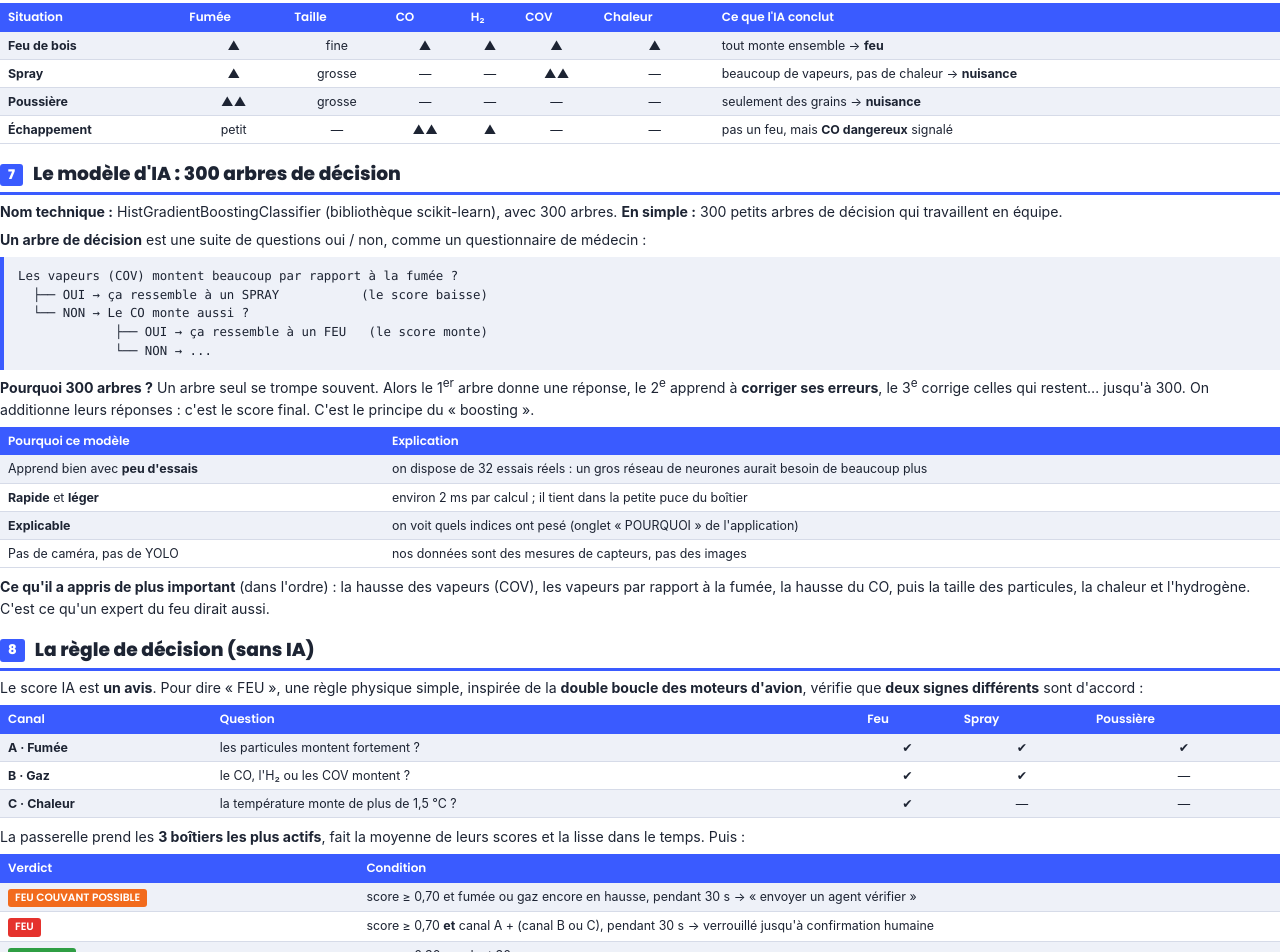
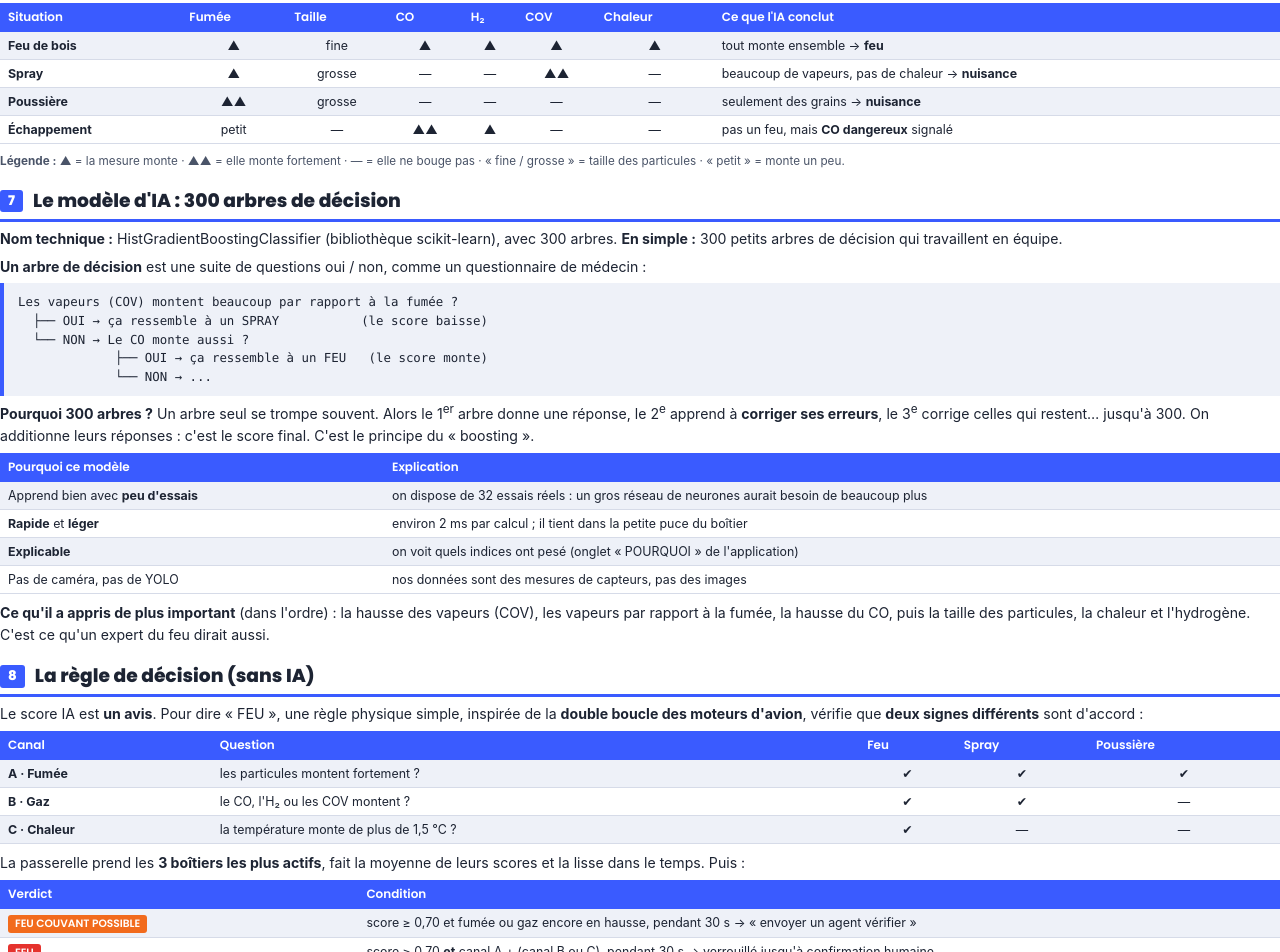
Before and after one commit to AhmedHammouda5000/aero-fire-dt, a plain HTML site: page docs/livrables/pdf_src/06_rapport_ia.html in a window 1280 px wide. Shown: the part 3070-4022 px from the top of the page. Drawn offline with Linux system fonts and the light colour scheme; a web font is replaced by a local one.

Commit message:
AI report: legend for the fingerprint table

```diff
--- a/docs/livrables/pdf_src/06_rapport_ia.html
+++ b/docs/livrables/pdf_src/06_rapport_ia.html
@@ -139,6 +139,7 @@ table td.c { text-align: center; }
 <tr><td><b>Poussière</b></td><td class="c">▲▲</td><td class="c">grosse</td><td class="c">—</td><td class="c">—</td><td class="c">—</td><td class="c">—</td><td>seulement des grains → <b>nuisance</b></td></tr>
 <tr><td><b>Échappement</b></td><td class="c">petit</td><td class="c">—</td><td class="c">▲▲</td><td class="c">▲</td><td class="c">—</td><td class="c">—</td><td>pas un feu, mais <b>CO dangereux</b> signalé</td></tr>
 </table>
+<p class="small"><b>Légende :</b> ▲ = la mesure monte · ▲▲ = elle monte fortement · — = elle ne bouge pas · « fine / grosse » = taille des particules · « petit » = monte un peu.</p>
 
 <h2><span class="n">7</span>Le modèle d'IA : 300 arbres de décision</h2>
 <p><b>Nom technique :</b> HistGradientBoostingClassifier (bibliothèque scikit-learn), avec 300 arbres. <b>En simple :</b> 300 petits arbres de décision qui travaillent en équipe.</p>
```
Also changed, not shown: docs/livrables/pdf_src/06_rapport_ia.tpl.html (+1 -0 lines), 1 other file.
